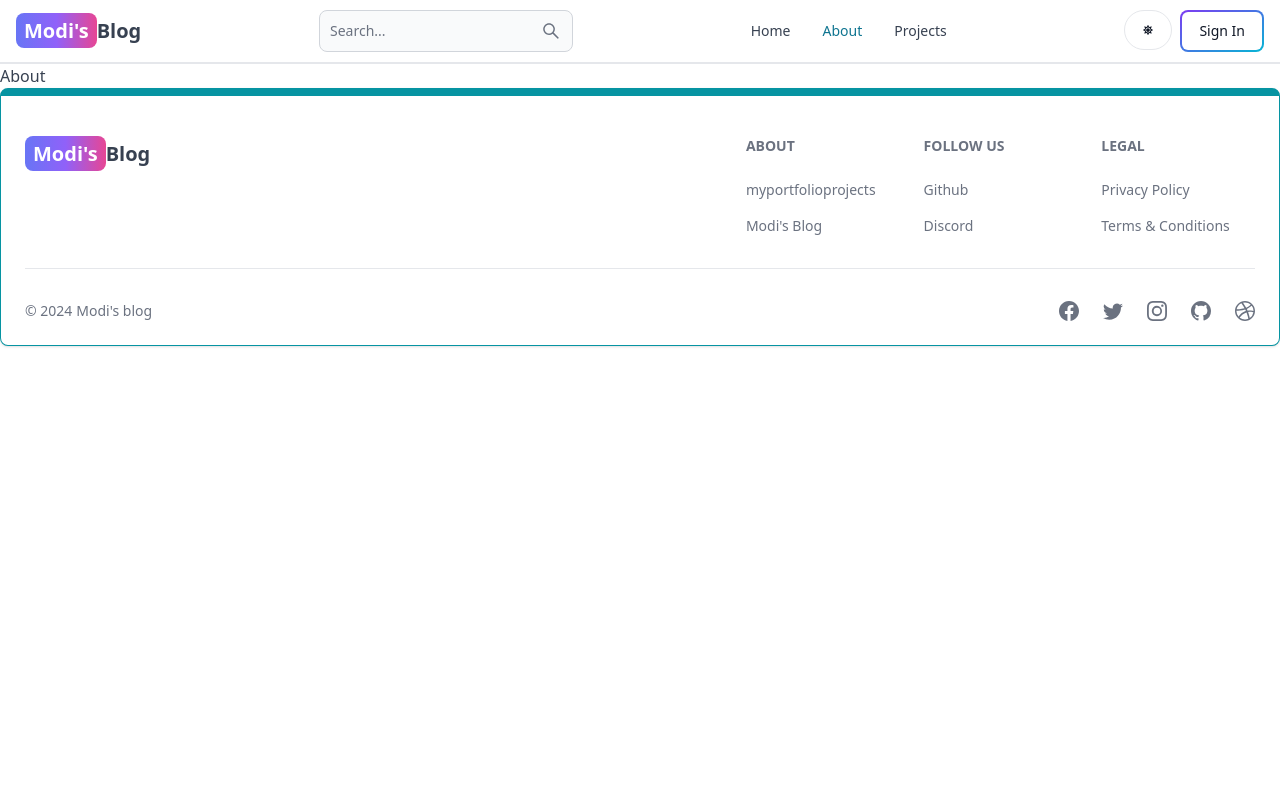
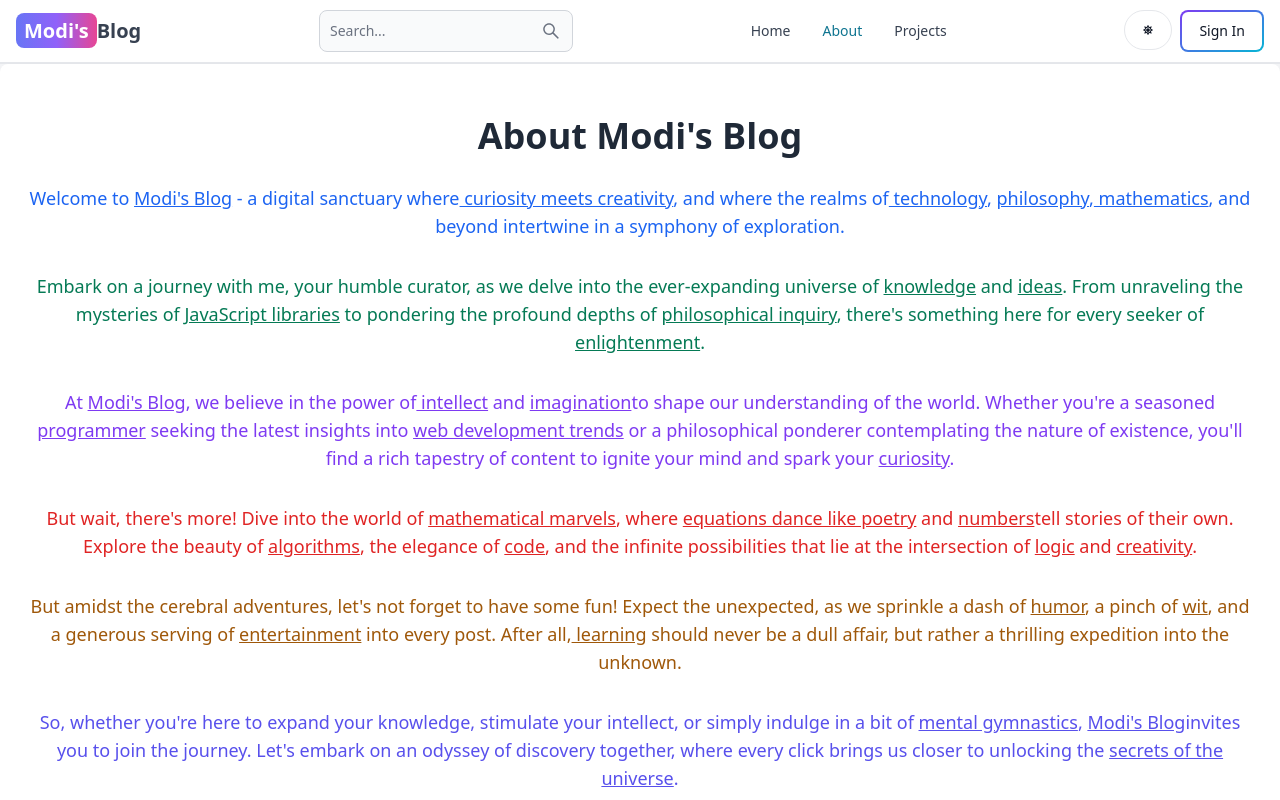
Before and after one commit to Nitishmodi/mern-blog, a React (Vite) app in the folder client/: page /about in a window 1280 px wide. Shown: the top 800 px of the page. Built offline with nearby package versions, Linux system fonts and the light colour scheme; no server answers.

Commit message:
complete about and projects pages

```diff
--- a/client/src/pages/About.jsx
+++ b/client/src/pages/About.jsx
@@ -1,7 +1,67 @@
-import React from 'react'
+import React from 'react';
 
 export default function About() {
   return (
-    <div>About</div>
-  )
+    <div className="min-h-screen flex items-center justify-center bg-gray-100 dark:bg-gray-800">
+      <div className="w-full max-w-screen-xl p-6 text-center bg-white dark:bg-gray-900 shadow-md rounded-lg">
+        <div className="mb-8">
+          <h1 className="text-4xl font-semibold text-center text-gray-800 dark:text-gray-100 my-7">
+            About Modi's Blog
+          </h1>
+          <div className="text-lg text-gray-600 dark:text-gray-400 flex flex-col gap-8">
+            <p className="text-blue-600 dark:text-blue-300">
+              Welcome to <span className="underline">Modi's Blog</span> - a digital sanctuary where
+              <span className="underline"> curiosity meets creativity</span>, and where the realms of
+              <span className="underline"> technology</span>, <span className="underline">philosophy</span>,
+              <span className="underline"> mathematics</span>, and beyond intertwine in a symphony
+              of exploration.
+            </p>
+            <p className="text-green-600 dark:text-green-300">
+              Embark on a journey with me, your humble curator, as we delve into the ever-expanding
+              universe of <span className="underline">knowledge</span> and <span className="underline">ideas</span>.
+              From unraveling the mysteries of <span className="underline">JavaScript libraries</span> to
+              pondering the profound depths of <span className="underline">philosophical inquiry</span>,
+              there's something here for every seeker of <span className="underline">enlightenment</span>.
+            </p>
+            <p className="text-purple-600 dark:text-purple-300">
+              At <span className="underline">Modi's Blog</span>, we believe in the power of
+              <span className="underline"> intellect</span> and <span className="underline">imagination</span>
+              to shape our understanding of the world. Whether you're a seasoned <span className="underline">programmer</span> seeking
+              the latest insights into <span className="underline">web development trends</span> or a philosophical ponderer
+              contemplating the nature of existence, you'll find a rich tapestry of content to ignite your
+              mind and spark your <span className="underline">curiosity</span>.
+            </p>
+            <p className="text-red-600 dark:text-red-300">
+              But wait, there's more! Dive into the world of <span className="underline">mathematical marvels</span>,
+              where <span className="underline">equations dance like poetry</span> and <span className="underline">numbers</span>
+              tell stories of their own. Explore the beauty of <span className="underline">algorithms</span>, the
+              elegance of <span className="underline">code</span>, and the infinite possibilities that lie at
+              the intersection of <span className="underline">logic</span> and <span className="underline">creativity</span>.
+            </p>
+            <p className="text-yellow-600 dark:text-yellow-300">
+              But amidst the cerebral adventures, let's not forget to have some fun! Expect the unexpected,
+              as we sprinkle a dash of <span className="underline">humor</span>, a pinch of <span className="underline">wit</span>,
+              and a generous serving of <span className="underline">entertainment</span> into every post. After all,
+              <span className="underline"> learning</span> should never be a dull affair, but rather a thrilling
+              expedition into the unknown.
+            </p>
+            <p className="text-indigo-600 dark:text-indigo-300">
+              So, whether you're here to expand your knowledge, stimulate your intellect, or simply indulge
+              in a bit of <span className="underline">mental gymnastics</span>, <span className="underline">Modi's Blog</span>
+              invites you to join the journey. Let's embark on an odyssey of discovery together, where every
+              click brings us closer to unlocking the <span className="underline">secrets of the universe</span>.
+            </p>
+            <p className="text-pink-600 dark:text-pink-300">
+              Thank you for being a part of this exciting voyage. Let's explore, learn, and grow together,
+              one <span className="underline">blog post</span> at a time.
+            </p>
+            <p className="text-cyan-600 dark:text-cyan-300">
+              Feel free to customize and tweak this text to fit the tone and style of your personal
+              blog. Enjoy sharing your insights and passions with your readers!
+            </p>
+          </div>
+        </div>
+      </div>
+    </div>
+  );
 }
--- a/client/src/pages/Projects.jsx
+++ b/client/src/pages/Projects.jsx
@@ -1,7 +1,12 @@
 import React from 'react'
+import CallToAction from '../components/CallToAction'
 
 export default function Projects() {
   return (
-    <div>Projects</div>
+    <div className='min-h-screen max-w-2xl mx-auto flex justify-center items-center flex-col gap-6 p-3'>
+      <h1 className='text-3xl font-semibold'>Projects</h1>
+      <p className='text-md text-gray-500'>Build fun and engaging projects while learning HTML,CSS,JS and JS frameworks!</p>
+      <CallToAction />
+    </div>
   )
 }
```
